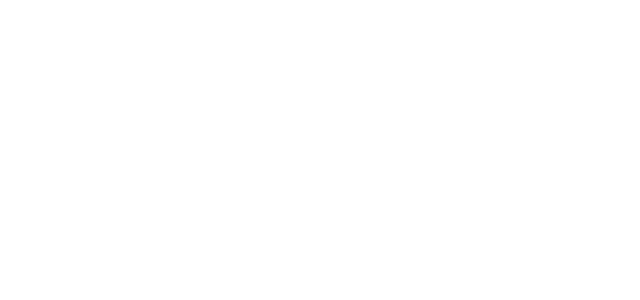
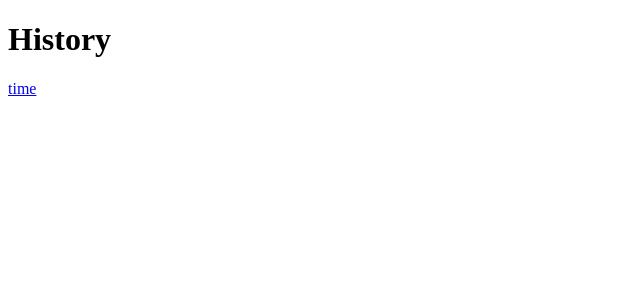
Before and after one commit to TheDarkSam/web-bot, a React (Vite) app: page /history in a window 1280 px wide. Before the commit this address had no page. Shown: the top 300 px of the page, without its empty margins (0-640 px from the left). Built offline with nearby package versions, Linux system fonts and the light colour scheme.

Commit message:
feat: add page history

```diff
--- a/src/Routers.tsx
+++ b/src/Routers.tsx
@@ -1,13 +1,15 @@
 import { Routes, Route } from 'react-router-dom'
 import { Home } from './pages/home'
 import { Time } from './pages/time'
+import { History } from './pages/history'
 
 
 export const Router = () => {
     return (
         <Routes>
             <Route path='/' element={<Home/>}/>
-            <Route path='/time' element={<Time/>}/>
+            <Route path='/time' element={<Time />} />
+            <Route path='/history' element={<History />} />
         </Routes>
     )
 }
--- /dev/null
+++ b/src/pages/history.tsx
@@ -0,0 +1,8 @@
+export const History = () => {
+    return (
+    <div>
+        <h1>History</h1>
+        <a href="/time">time</a>
+    </div>
+)
+}
--- a/src/pages/home.tsx
+++ b/src/pages/home.tsx
@@ -2,7 +2,7 @@
     return (
     <div>
         <h1>Home</h1>
-        <a href="/time">time</a>
+        <a href="/history">time</a>
     </div>
 )
 }
```
